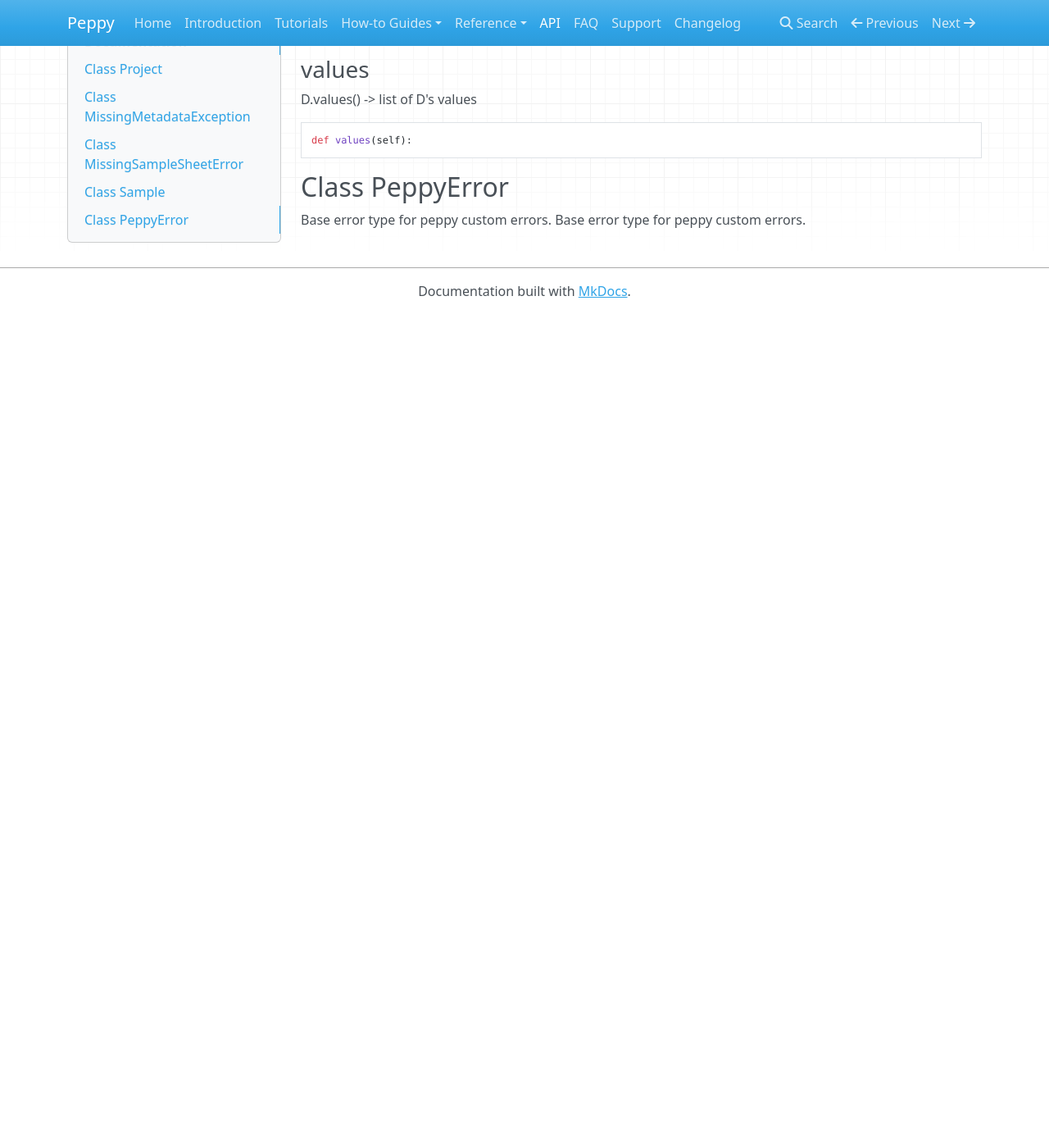
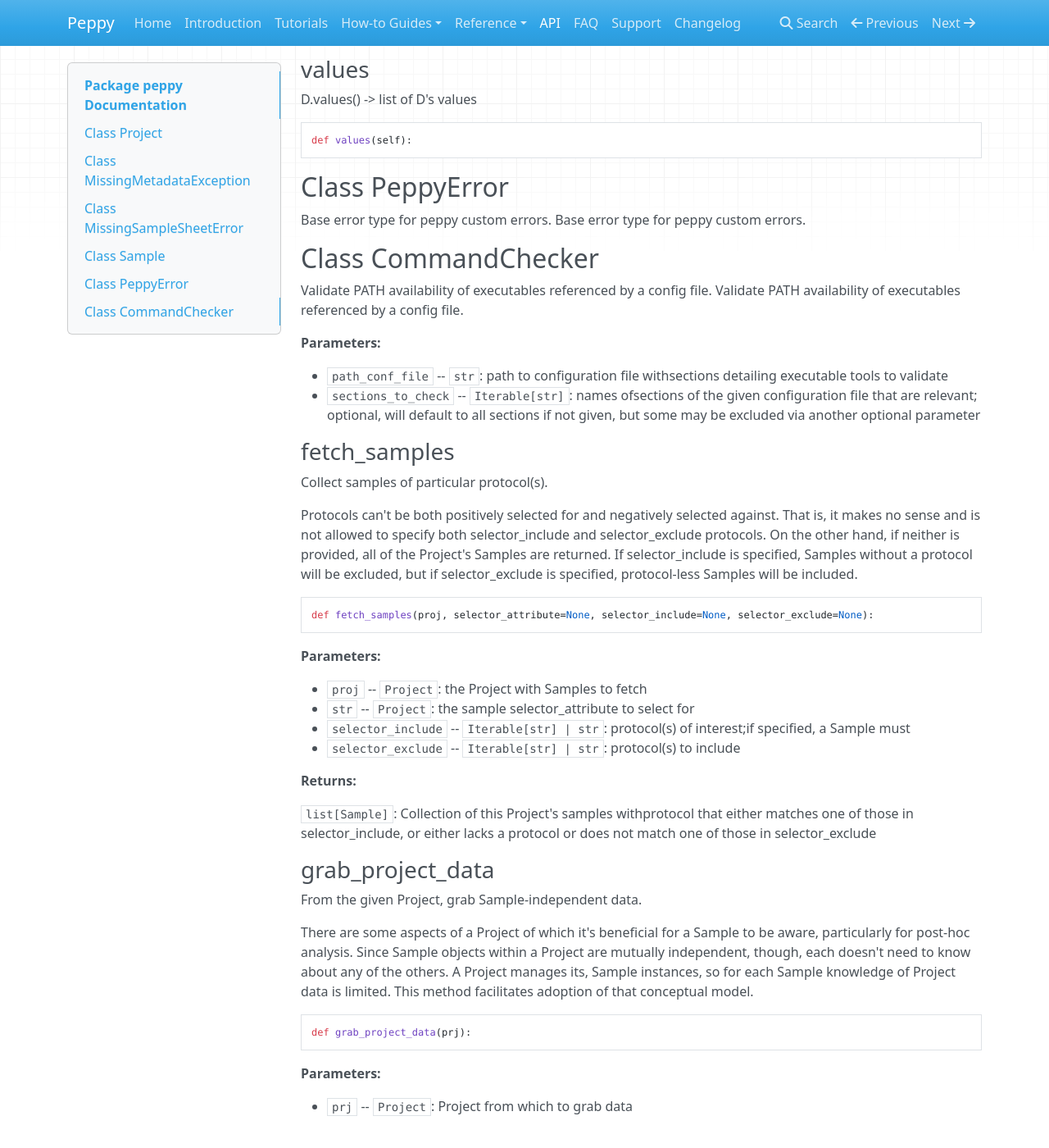
Before and after one commit to pepkit/peppy, an MkDocs documentation site: the page built from docs/docs/autodoc_build/peppy_oradoc.md, in a window 1280 px wide and 1400 px high, scrolled down 13383 px. Shown: the whole window at 82% size. Built offline with MkDocs 1.6.1, drawn with Linux system fonts in a browser that asks for light colours; nearby versions of some CDN libraries; before the commit the page ends 13766 px from its top, so only the background shows below that; some of the changed text lies outside the part shown.

Commit message:
export select utils at package level; update docs

````diff
--- a/docs/docs/autodoc_build/peppy_oradoc.md
+++ b/docs/docs/autodoc_build/peppy_oradoc.md
@@ -293,7 +293,7 @@
 
 If key is not found, d is returned if given, otherwise KeyError is raised.
 ```python
-def pop(self, key, default=<object object at 0x7f1179bda030>):
+def pop(self, key, default=<object object at 0x7fac8e82e030>):
 ```
 
 
@@ -659,7 +659,7 @@
 
 If key is not found, d is returned if given, otherwise KeyError is raised.
 ```python
-def pop(self, key, default=<object object at 0x7f1179bda030>):
+def pop(self, key, default=<object object at 0x7fac8e82e030>):
 ```
 
 
@@ -788,3 +788,59 @@
 ## Class PeppyError
 Base error type for peppy custom errors.
 Base error type for peppy custom errors.
+
+
+## Class CommandChecker
+Validate PATH availability of executables referenced by a config file.
+Validate PATH availability of executables referenced by a config file.
+
+**Parameters:**
+
+- `path_conf_file` -- `str`:  path to configuration file withsections detailing executable tools to validate
+- `sections_to_check` -- `Iterable[str]`:  names ofsections of the given configuration file that are relevant; optional, will default to all sections if not given, but some may be excluded via another optional parameter
+
+
+### fetch\_samples
+Collect samples of particular protocol(s).
+
+Protocols can't be both positively selected for and negatively
+selected against. That is, it makes no sense and is not allowed to
+specify both selector_include and selector_exclude protocols. On the other hand, if
+neither is provided, all of the Project's Samples are returned.
+If selector_include is specified, Samples without a protocol will be excluded,
+but if selector_exclude is specified, protocol-less Samples will be included.
+```python
+def fetch_samples(proj, selector_attribute=None, selector_include=None, selector_exclude=None):
+```
+
+**Parameters:**
+
+- `proj` -- `Project`:  the Project with Samples to fetch
+- `str` -- `Project`:  the sample selector_attribute to select for
+- `selector_include` -- `Iterable[str] | str`:  protocol(s) of interest;if specified, a Sample must
+- `selector_exclude` -- `Iterable[str] | str`:  protocol(s) to include
+
+
+**Returns:**
+
+`list[Sample]`:  Collection of this Project's samples withprotocol that either matches one of those in selector_include, or either lacks a protocol or does not match one of those in selector_exclude
+
+
+
+
+### grab\_project\_data
+From the given Project, grab Sample-independent data.
+
+There are some aspects of a Project of which it's beneficial for a Sample
+to be aware, particularly for post-hoc analysis. Since Sample objects
+within a Project are mutually independent, though, each doesn't need to
+know about any of the others. A Project manages its, Sample instances,
+so for each Sample knowledge of Project data is limited. This method
+facilitates adoption of that conceptual model.
+```python
+def grab_project_data(prj):
+```
+
+**Parameters:**
+
+- `prj` -- `Project`:  Project from which to grab data
````
Also changed, not shown: peppy/__init__.py (+6 -1 lines).
